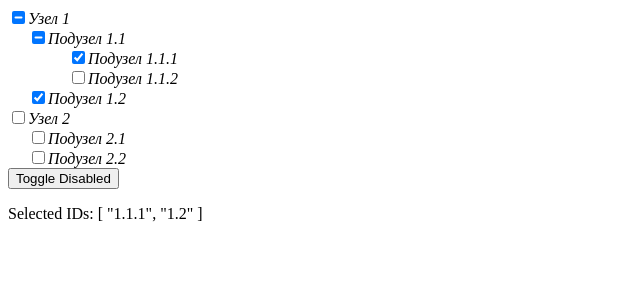
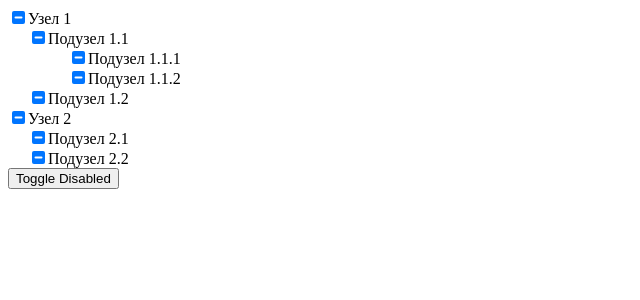
Before and after one commit to KseniyaAnd/train_angular, an Angular app: page / in a window 1280 px wide. Shown: the top 300 px of the page, without its empty margins (0-640 px from the left). Built offline with nearby package versions, Linux system fonts and the light colour scheme.

Commit message:
fix: code refactor

```diff
--- a/src/app/app.component.html
+++ b/src/app/app.component.html
@@ -1,10 +1,6 @@
 <app-tree
   [data]="data"
-  [(ngModel)]="treeControl.value"
-  [treeStyle]="'gray'"
-  [disabled]="disabled">
+  [formControl]="treeControl">
 </app-tree>
 
 <button (click)="toggleDisabled()">Toggle Disabled</button>
-
-<p>Selected IDs: {{ treeControl.value | json }}</p>
--- a/src/app/app.component.ts
+++ b/src/app/app.component.ts
@@ -39,6 +39,7 @@ export class AppComponent {
   ];
 
   treeControl = new FormControl<string[]>(['1.1.1', '1.2']);
+
   disabled = false;
 
   toggleDisabled(): void {
--- a/src/app/components/tree-node/tree-node.component.html
+++ b/src/app/components/tree-node/tree-node.component.html
@@ -1,5 +1,5 @@
 <div [style.margin-left.px]="level * 20">
-  <div [class]="treeStyle === 'gray' ? 'tree-gray' : 'tree-yellow'">
+  <div>
     <input type="checkbox"
            [checked]="isSelected"
            [indeterminate]="isIndeterminate"
@@ -13,7 +13,6 @@
       <app-tree-node
         [node]="child"
         [level]="level + 1"
-        [treeStyle]="treeStyle"
         [selectedIds]="selectedIds"
         [disabled]="disabled"
         (selectionChange)="selectionChange.emit($event)">
--- a/src/app/components/tree-node/tree-node.component.ts
+++ b/src/app/components/tree-node/tree-node.component.ts
@@ -13,20 +13,19 @@ import { TreeItem, ITreeComponent } from '../../interfaces/tree-item';
 export class TreeNodeComponent implements ITreeComponent {
   @Input() node!: TreeItem;
   @Input() level: number = 0;
-  @Input() treeStyle: 'gray' | 'yellow' = 'gray';
   @Input() selectedIds: string[] = [];
   @Input() disabled = false;
   @Output() selectionChange = new EventEmitter<string[]>();
 
-  get id(): string {
+  id(): string {
     return this.node.id;
   }
 
-  get isSelected(): boolean {
-    return this.selectedIds.includes(this.id);
+  isSelected(): boolean {
+    return this.selectedIds.includes(this.node.id);
   }
 
-  get isIndeterminate(): boolean {
+  isIndeterminate(): boolean {
     if (!this.node.children?.length) return false;
     const selectedChildren = this.node.children.filter(child =>
       this.selectedIds.includes(child.id)
@@ -39,21 +38,6 @@ export class TreeNodeComponent implements ITreeComponent {
     const newSelection = [...this.selectedIds];
     this.updateSelection(this.node, checked, newSelection);
     this.selectionChange.emit(newSelection);
-  }
-
-  getSelectedIds(): string[] {
-    const selectedIds: string[] = [];
-    this.collectSelectedIds(this.node, selectedIds);
-    return selectedIds;
-  }
-
-  private collectSelectedIds(node: TreeItem, selectedIds: string[]): void {
-    if (this.selectedIds.includes(node.id)) {
-      selectedIds.push(node.id);
-    }
-    if (node.children) {
-      node.children.forEach(child => this.collectSelectedIds(child, selectedIds));
-    }
   }
 
   private updateSelection(node: TreeItem, checked: boolean, selection: string[]): void {
--- a/src/app/components/tree/tree.component.html
+++ b/src/app/components/tree/tree.component.html
@@ -1,11 +1,8 @@
 @for (item of data; track item.id) {
   <app-tree-node
     [node]="item"
-    [level]="level"
-    [treeStyle]="treeStyle"
     [selectedIds]="selectedIds"
     [disabled]="disabled"
     (selectionChange)="onSelectionChange($event)">
   </app-tree-node>
 }
-<!--https://stackoverflow.com/questions/61147987/rendering-recursive-html-using-ngtemplateoutlet-in-angular-->
--- a/src/app/components/tree/tree.component.ts
+++ b/src/app/components/tree/tree.component.ts
@@ -20,8 +20,6 @@ import { ControlValueAccessor, NG_VALUE_ACCESSOR, FormsModule } from '@angular/f
 })
 export class TreeComponent implements ControlValueAccessor {
   @Input() data: TreeItem[] = [];
-  @Input() treeStyle: 'gray' | 'yellow' = 'gray';
-  @Input() level: number = 0;
 
   selectedIds: string[] = [];
   disabled = false;
@@ -41,11 +39,12 @@ export class TreeComponent implements ControlValueAccessor {
     this.onTouched = fn;
   }
 
-  setDisabledState(isDisabled: boolean): void {
-    this.disabled = isDisabled;
+  setDisabledState(state: boolean): void {
+    this.disabled = state;
   }
 
   onSelectionChange(newSelection: string[]): void {
+    console.log(newSelection);
     this.selectedIds = newSelection;
     this.onChange(newSelection);
     this.onTouched();
--- a/src/app/interfaces/tree-item.ts
+++ b/src/app/interfaces/tree-item.ts
@@ -3,11 +3,9 @@ export interface TreeItem {
   name: string;
   children?: TreeItem[];
 }
-
 export interface ITreeComponent {
-  id: string;
-  isSelected: boolean;
-  isIndeterminate: boolean;
+  id(): string;
+  isSelected(): boolean;
+  isIndeterminate(): boolean;
   toggleSelection(checked: boolean): void;
-  getSelectedIds(): string[];
 }
```
